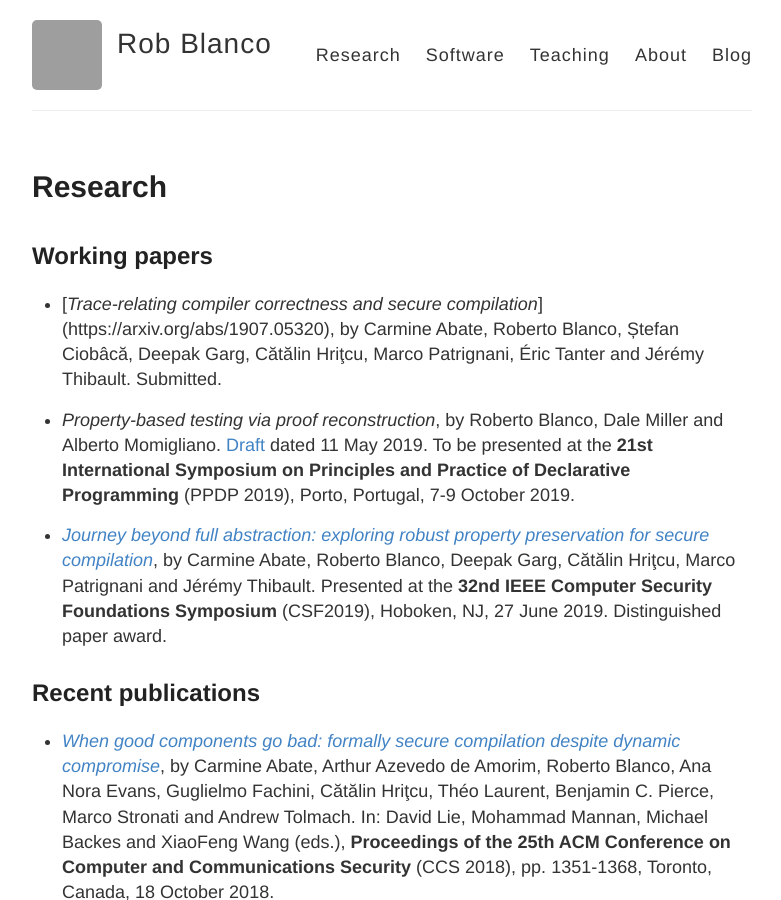
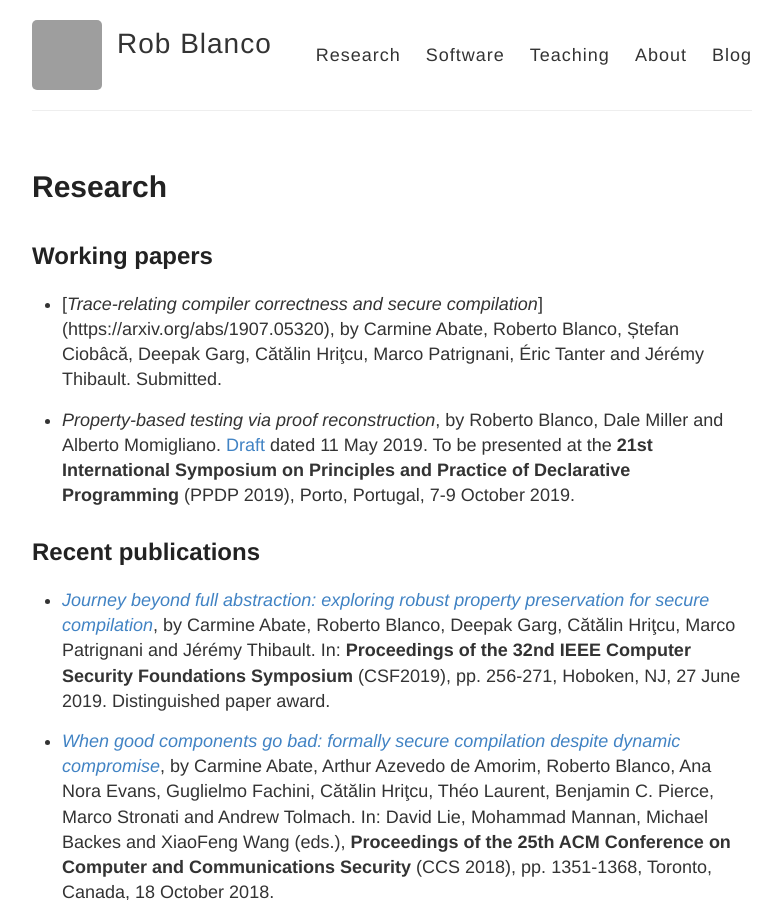
Before and after one commit to robblanco/robblanco.github.io, a Jekyll site: the page built from research.md, in a window 1280 px wide and 900 px high. Shown: the whole window, without its empty margins (248-1029 px from the left). Built offline with Jekyll 4.4.1, drawn with Linux system fonts in a browser that asks for light colours; grey boxes are pictures that could not be loaded.

```diff
--- a/research.md
+++ b/research.md
@@ -18,13 +18,14 @@ permalink: /research/
   Principles and Practice of Declarative Programming** (PPDP 2019), Porto,
   Portugal, 7-9 October 2019.
 
+## Recent publications
+
 * [*Journey beyond full abstraction: exploring robust property preservation for
   secure compilation*](https://arxiv.org/abs/1807.04603), by Carmine Abate,
   Roberto Blanco, Deepak Garg, Cătălin Hriţcu, Marco Patrignani and Jérémy
-  Thibault. Presented at the **32nd IEEE Computer Security Foundations
-  Symposium** (CSF2019), Hoboken, NJ, 27 June 2019. Distinguished paper award.
-
-## Recent publications
+  Thibault. In: **Proceedings of the 32nd IEEE Computer Security Foundations
+  Symposium** (CSF2019), pp. 256-271, Hoboken, NJ, 27 June 2019. Distinguished
+  paper award.
 
 * [*When good components go bad: formally secure compilation despite dynamic
   compromise*](https://arxiv.org/abs/1802.00588), by Carmine Abate, Arthur
```
